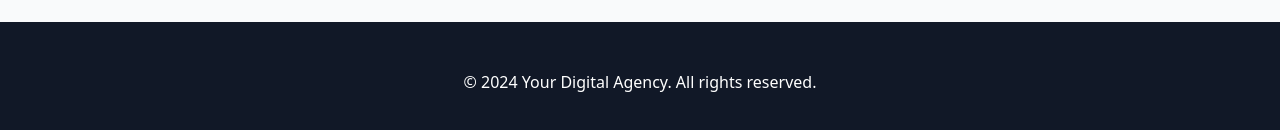
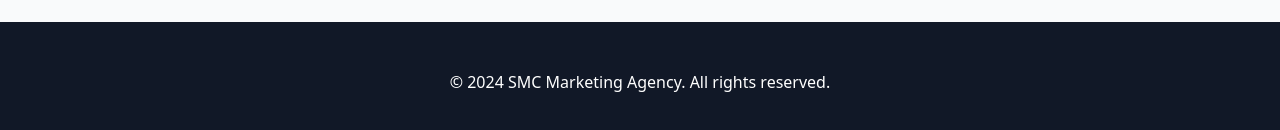
Before and after one commit to rakshracky/smc.github.io, a plain HTML site: page index.html in a window 1280 px wide. Shown: the part 2200-2330 px from the top of the page. Drawn offline with nearby package versions, Linux system fonts and the light colour scheme.

Commit message:
Updated Footer and Favicon text

```diff
--- a/index.html
+++ b/index.html
@@ -3,7 +3,7 @@
 <head>
     <meta charset="UTF-8">
     <meta name="viewport" content="width=device-width, initial-scale=1.0">
-    <title>Your Digital Agency</title>
+    <title>SMC Marketing Agency</title>
     <link href="https://cdnjs.cloudflare.com/ajax/libs/tailwindcss/2.2.19/tailwind.min.css" rel="stylesheet">
     <link href="https://cdnjs.cloudflare.com/ajax/libs/aos/2.3.4/aos.css" rel="stylesheet">
     <script src="https://cdnjs.cloudflare.com/ajax/libs/aos/2.3.4/aos.js"></script>
@@ -156,7 +156,7 @@
 
     <footer class="bg-gray-900 text-white py-12">
         <div class="max-w-7xl mx-auto px-4 text-center">
-            <p>&copy; 2024 Your Digital Agency. All rights reserved.</p>
+            <p>&copy; 2024 SMC Marketing Agency. All rights reserved.</p>
         </div>
     </footer>
 
```
